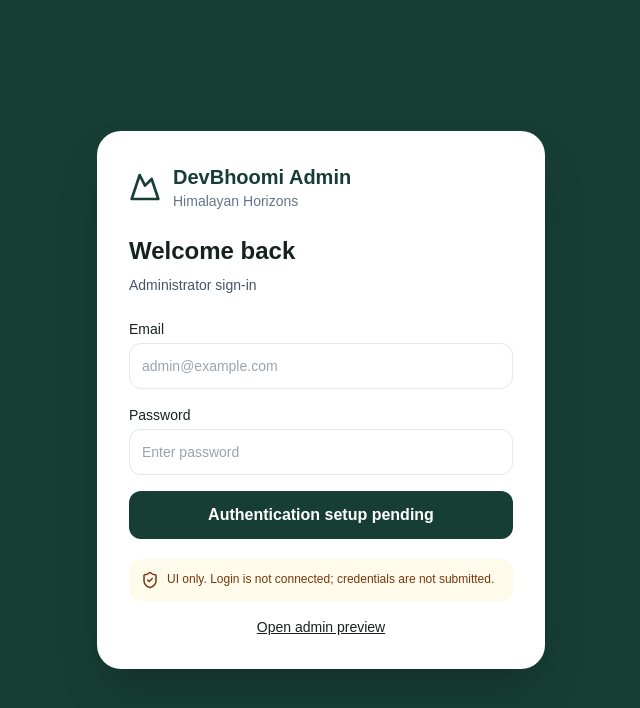
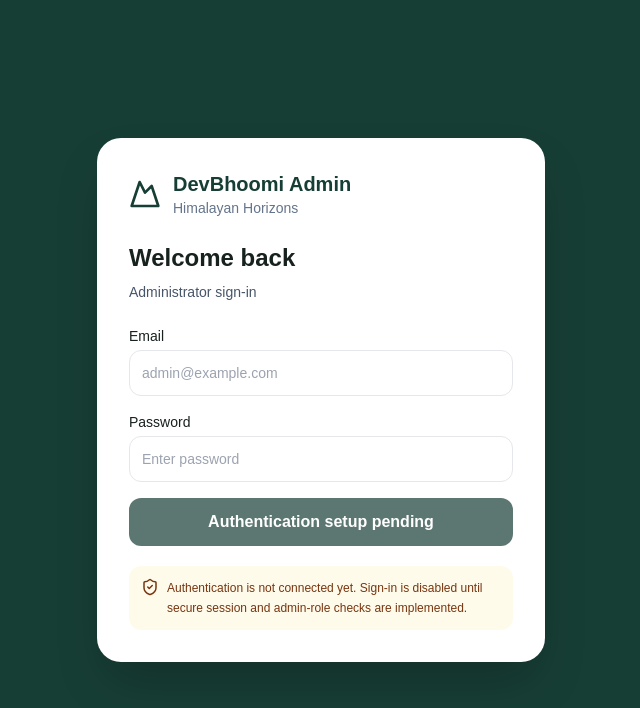
Before and after one commit to prakashrawatitgopeshwar-cmd/Devbhoomi-Uttarakhand-, a Next.js app: page /admin/login in a window 1280 px wide. Shown: the top 708 px of the page, without its empty margins (319-959 px from the left). Built offline with nearby package versions, Linux system fonts and the light colour scheme.

Commit message:
Remove dashboard preview shortcut from login

```diff
--- a/src/app/admin/login/page.tsx
+++ b/src/app/admin/login/page.tsx
@@ -1,2 +1,36 @@
-import Link from "next/link";import {Mountain,ShieldCheck} from "lucide-react";
-export default function Login(){return <main className="flex min-h-screen items-center justify-center bg-[#173e35] p-5"><section className="w-full max-w-md rounded-3xl bg-white p-8 shadow-2xl"><div className="mb-6 flex items-center gap-3 text-[#173e35]"><Mountain size={32}/><div><h1 className="text-xl font-bold">DevBhoomi Admin</h1><p className="text-sm text-slate-500">Himalayan Horizons</p></div></div><h2 className="text-2xl font-semibold">Welcome back</h2><p className="mt-2 text-sm text-slate-600">Administrator sign-in</p><form className="mt-6 space-y-4"><label className="block text-sm font-medium">Email<input type="email" autoComplete="username" placeholder="admin@example.com" className="mt-1 w-full rounded-xl border px-3 py-3"/></label><label className="block text-sm font-medium">Password<input type="password" autoComplete="current-password" placeholder="Enter password" className="mt-1 w-full rounded-xl border px-3 py-3"/></label><button type="button" className="w-full rounded-xl bg-[#173e35] px-4 py-3 font-semibold text-white">Authentication setup pending</button></form><p className="mt-5 flex gap-2 rounded-xl bg-amber-50 p-3 text-xs text-amber-900"><ShieldCheck size={18}/> UI only. Login is not connected; credentials are not submitted.</p><Link href="/admin" className="mt-4 block text-center text-sm underline">Open admin preview</Link></section></main>}
+import { Mountain, ShieldCheck } from "lucide-react";
+
+export default function Login() {
+  return (
+    <main className="flex min-h-screen items-center justify-center bg-[#173e35] p-5">
+      <section className="w-full max-w-md rounded-3xl bg-white p-8 shadow-2xl">
+        <div className="mb-6 flex items-center gap-3 text-[#173e35]">
+          <Mountain size={32} />
+          <div>
+            <h1 className="text-xl font-bold">DevBhoomi Admin</h1>
+            <p className="text-sm text-slate-500">Himalayan Horizons</p>
+          </div>
+        </div>
+        <h2 className="text-2xl font-semibold">Welcome back</h2>
+        <p className="mt-2 text-sm text-slate-600">Administrator sign-in</p>
+        <form className="mt-6 space-y-4">
+          <label className="block text-sm font-medium">
+            Email
+            <input type="email" autoComplete="username" placeholder="admin@example.com" className="mt-1 w-full rounded-xl border px-3 py-3" />
+          </label>
+          <label className="block text-sm font-medium">
+            Password
+            <input type="password" autoComplete="current-password" placeholder="Enter password" className="mt-1 w-full rounded-xl border px-3 py-3" />
+          </label>
+          <button type="button" disabled className="w-full cursor-not-allowed rounded-xl bg-[#173e35]/70 px-4 py-3 font-semibold text-white">
+            Authentication setup pending
+          </button>
+        </form>
+        <p className="mt-5 flex gap-2 rounded-xl bg-amber-50 p-3 text-xs leading-5 text-amber-900">
+          <ShieldCheck size={18} className="shrink-0" />
+          Authentication is not connected yet. Sign-in is disabled until secure session and admin-role checks are implemented.
+        </p>
+      </section>
+    </main>
+  );
+}
```
